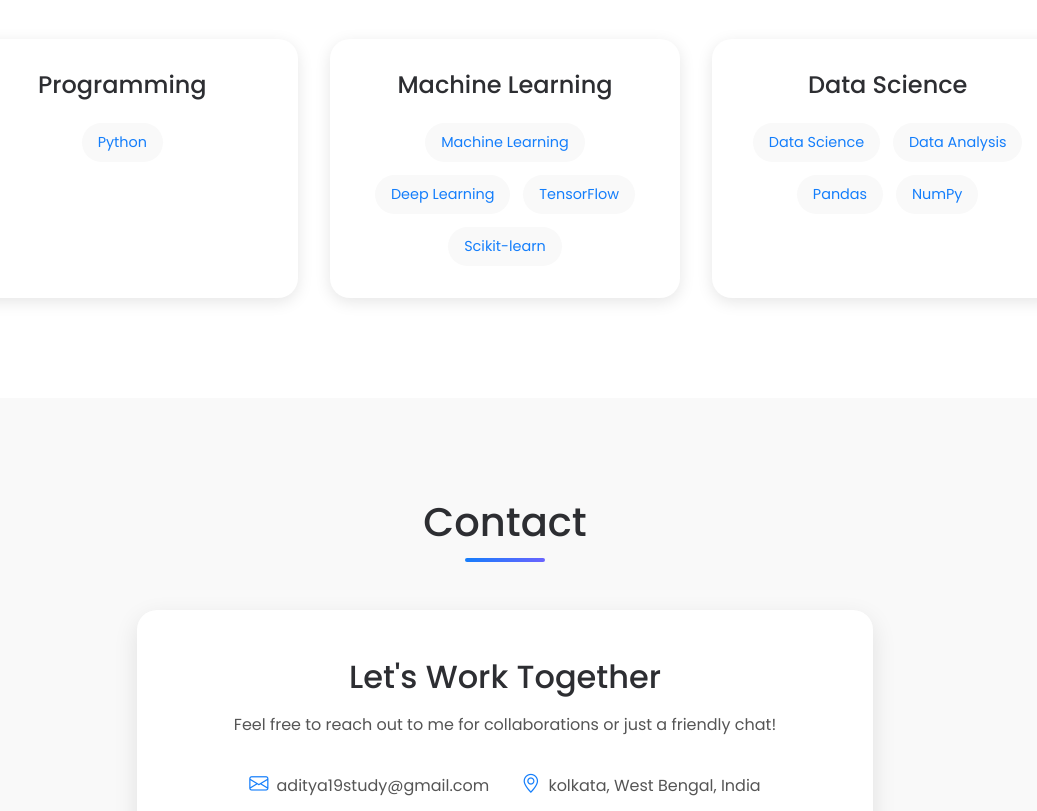
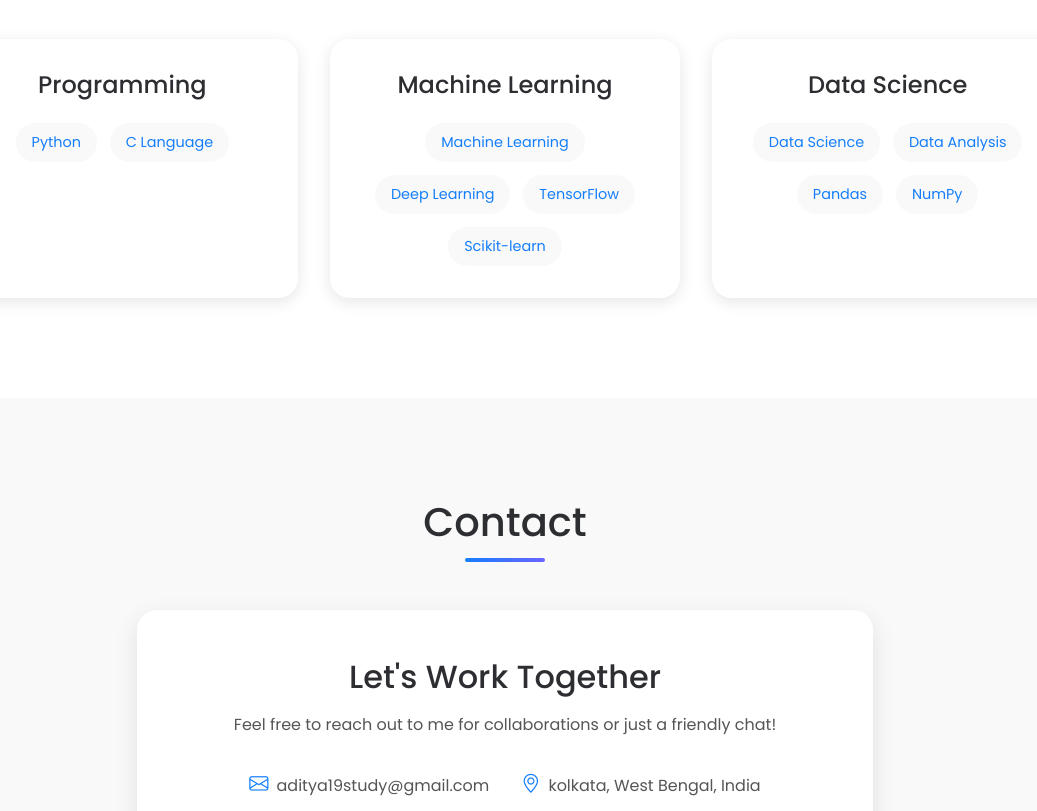
Before and after one commit to adityaanand05/Profile, a plain HTML site: page index.html in a window 1280 px wide. Shown: the part 2560-3371 px from the top of the page, without its empty margins (135-1172 px from the left). Drawn offline with nearby package versions, Linux system fonts and the light colour scheme.

Commit message:
Update index.html

```diff
--- a/index.html
+++ b/index.html
@@ -165,6 +165,7 @@
                     <h3>Programming</h3>
                     <div class="skills-container">
                         <span class="skills-badge">Python</span>
+                        <span class="skills-badge">C Language</span>
                     </div>
                 </div>
                 <div class="skill-category">
```
